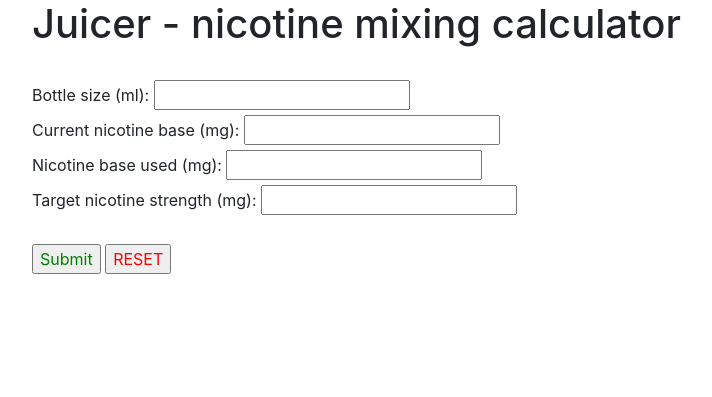
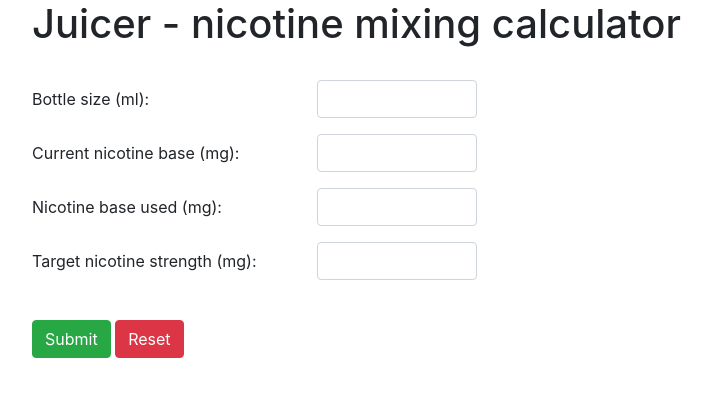
Before and after one commit to ifelsethenloop/juicer, a Flask app: page / in a window 1280 px wide. Shown: the part 56-453 px from the top of the page, without its empty margins (53-765 px from the left). Run offline with Flask 2, Linux system fonts and the light colour scheme; some libraries are stand-ins or nearby versions.

Commit message:
form updates

```diff
--- a/templates/index.html
+++ b/templates/index.html
@@ -15,21 +15,33 @@
         <h1>{% block title %} Juicer - nicotine mixing calculator {% endblock %}</h1>
         <form method="post" action="{{ url_for('operation_result') }}" id="calculator_form">
             <br/>
-            <label for="Input1">Bottle size (ml): </label>
-            <input type="text" name="Input1" id="Input1">
+            <div class="form-group row">
+                <label for="input1" class="col-sm-3 col-form-label">Bottle size (ml): </label>
+                <div class="col-sm-2">
+                    <input type="text" name="Input1" class="form-control" id="Input1">
+                </div>
+            </div>
+            <div class="form-group row">
+                <label for="Input2" class="col-sm-3 col-form-label">Current nicotine base (mg): </label>
+                <div class="col-sm-2">
+                    <input type="text" name="Input2" class="form-control" id="Input2">
+                </div>
+            </div>
+            <div class="form-group row">
+                <label for="Input3" class="col-sm-3 col-form-label">Nicotine base used (mg): </label>
+                <div class="col-sm-2">
+                    <input type="text" name="Input3" class="form-control" id="Input3">
+                </div>
+            </div>
+            <div class="form-group row">
+                <label for="Input4" class="col-sm-3 col-form-label">Target nicotine strength (mg): </label>
+                <div class="col-sm-2">
+                    <input type="text" name="Input4" class="form-control" id="Input4">
+                </div>
+            </div>
             <br/>
-            <label for="Input2">Current nicotine base (mg): </label>
-            <input type="Input2" name="Input2" id="Input2">
-            <br/>
-            <label for="Input3">Nicotine base used (mg): </label>
-            <input type="Input3" name="Input3" id="Input3">
-            <br/>
-            <label for="Input4">Target nicotine strength (mg): </label>
-            <input type="Input4" name="Input4" id="Input4">
-            <br/>
-            <br/>
-            <input type="submit" value="Submit" style="color: green;"/>
-            <input type="reset" value="RESET" style="color: red;"/>
+            <button type="submit" class="btn btn-success">Submit</button>
+            <button type="reset" class="btn btn-danger">Reset</button>
         </form>
         {% if calculation_success == True %}
            <br/>
```
